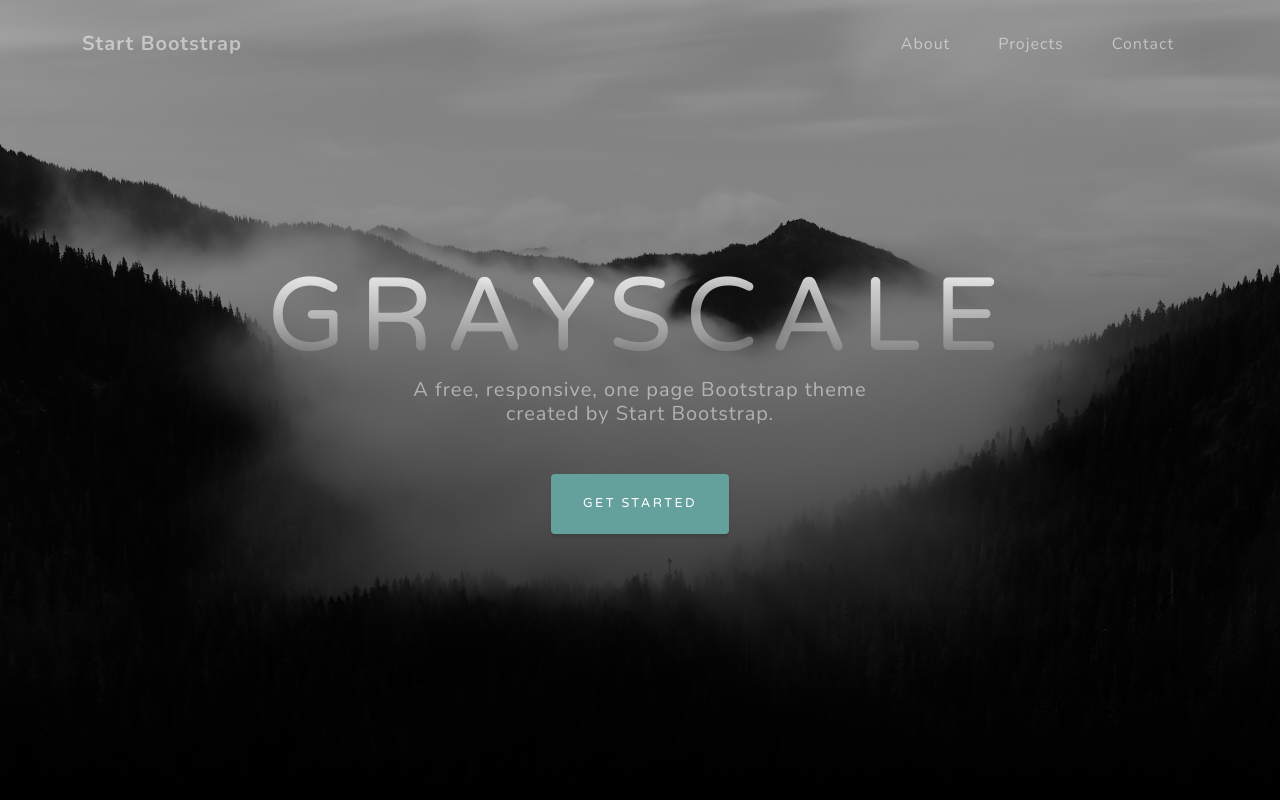
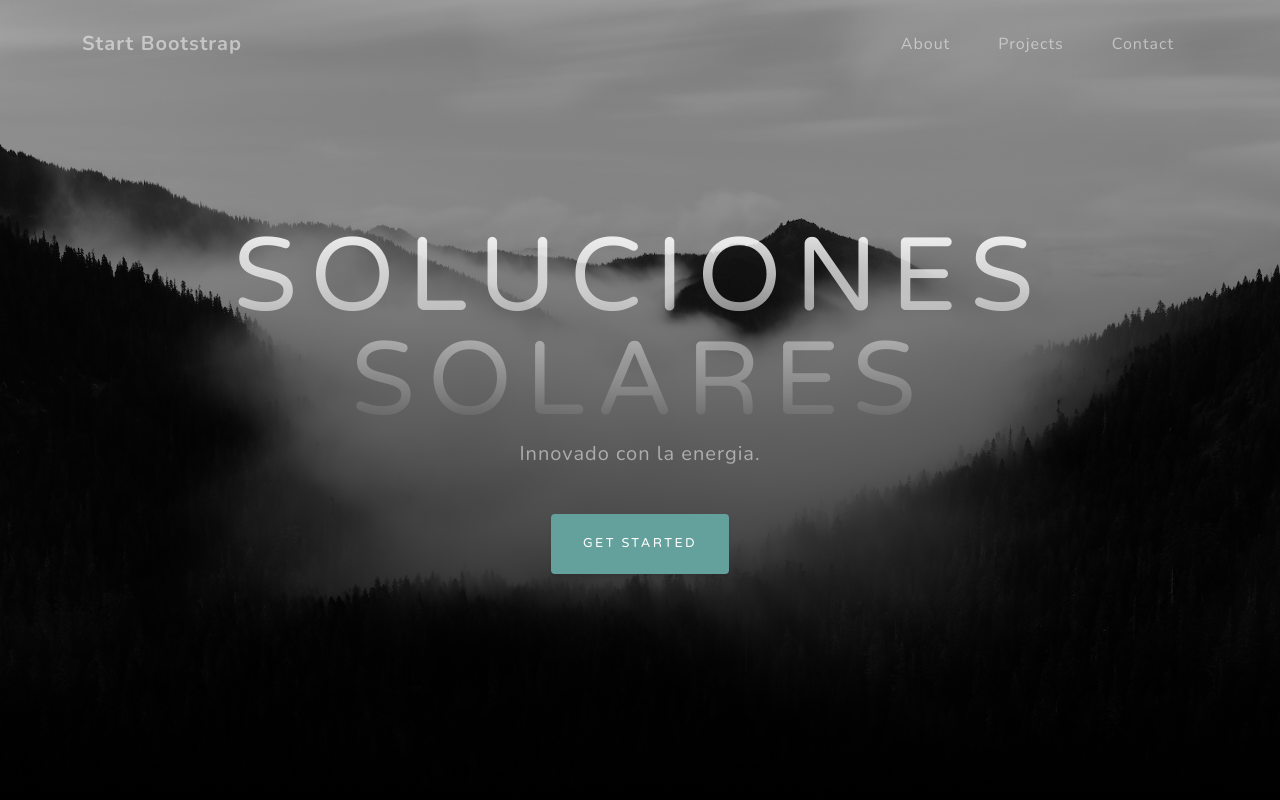
Before and after one commit to Andresolivera01/Solar-Solutions-Colombia, a plain HTML site: page index.html in a window 1280 px wide. Shown: the top 800 px of the page. Drawn offline with nearby package versions, Linux system fonts and the light colour scheme.

Commit message:
Update index.html

```diff
--- a/index.html
+++ b/index.html
@@ -5,7 +5,7 @@
         <meta name="viewport" content="width=device-width, initial-scale=1, shrink-to-fit=no" />
         <meta name="description" content="" />
         <meta name="author" content="" />
-        <title>Solucione Solares Colombia - xxx</title>
+        <title>"Solucione Solares Colombia" - xxx</title>
         <link rel="icon" type="image/x-icon" href="assets/img/favicon.ico" />
         <!-- Font Awesome icons (free version)-->
         <script src="https://use.fontawesome.com/releases/v5.12.1/js/all.js" crossorigin="anonymous"></script>
@@ -33,8 +33,8 @@
         <header class="masthead">
             <div class="container d-flex h-100 align-items-center">
                 <div class="mx-auto text-center">
-                    <h1 class="mx-auto my-0 text-uppercase">Grayscale</h1>
-                    <h2 class="text-white-50 mx-auto mt-2 mb-5">A free, responsive, one page Bootstrap theme created by Start Bootstrap.</h2>
+                    <h1 class="mx-auto my-0 text-uppercase"> Soluciones solares </h1>
+                    <h2 class="text-white-50 mx-auto mt-2 mb-5">Innovado con la energia.</h2>
                     <a class="btn btn-primary js-scroll-trigger" href="#about">Get Started</a>
                 </div>
             </div>
```
